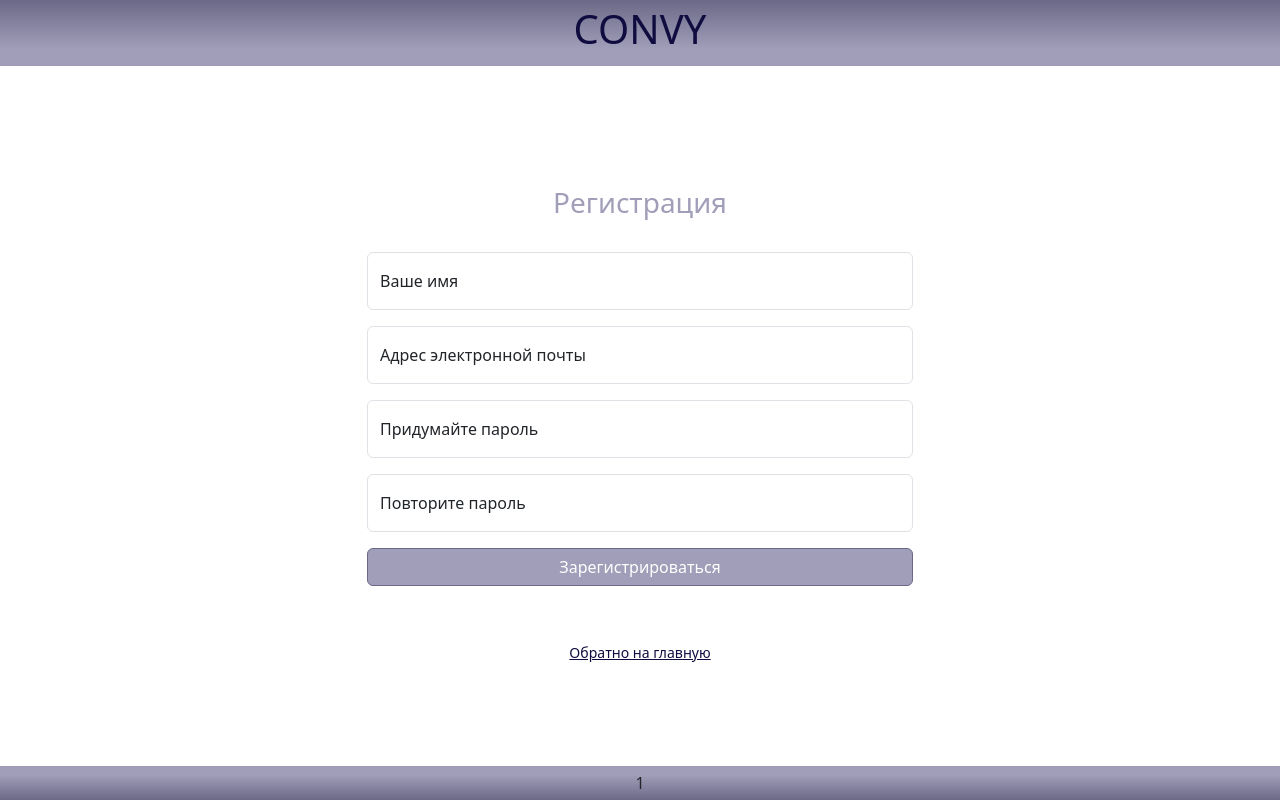
After one commit to Rayvik014/convy, a Django app: page /registration/ in a window 1280 px wide. The commit adds this page. Run offline with Django 4.2, Linux system fonts and the light colour scheme; some libraries are stand-ins or nearby versions.

Commit message:
make sure it works

```diff
--- a/controls/forms.py
+++ b/controls/forms.py
@@ -2,9 +2,15 @@ from django import forms
 
 class AnswerForm(forms.Form):
     answer = forms.CharField(label="answer", max_length=50)
-    offered_answer = forms.CharField(label='offered_answer')
-    offered_id = forms.IntegerField(label='offered_id')
+    offered_answer = forms.CharField(label="offered_answer")
+    offered_id = forms.IntegerField(label="offered_id")
 
 class LoginForm(forms.Form):
-    email_value = forms.EmailField(label="email_value")
-    password_value = forms.CharField(label='password_value')
+    email_value = forms.EmailField(label="email_value", max_length=50)
+    password_value = forms.CharField(label="password_value", max_length=50)
+
+class RegistrationForm(forms.Form):
+    user_name = forms.CharField(label="user_name", max_length=50)
+    user_email = forms.EmailField(label="user_email", max_length=50)
+    user_password_1 = forms.CharField(min_length=6, max_length=50)
+    user_password_2 = forms.CharField(min_length=6, max_length=50)
--- a/controls/static/css/convy.css
+++ b/controls/static/css/convy.css
@@ -1,7 +1,7 @@
 :root {
-    --color1: #FFB473; /* bright */
-    --color2: #FF9840; /* light */
-    --color3: #A64D00; /* dark */
+    --color1: #6B6987; /* bright */
+    --color2: #A09EB8; /* light */
+    --color3: #100C40; /* dark */
     }
 
 .color1 {
--- a/controls/templates/controls/Game.html
+++ b/controls/templates/controls/Game.html
@@ -1,4 +1,8 @@
 {% extends "controls/base.html" %}
+
+{% block title %}
+    <title>Convy</title>
+{% endblock %}
 
 {% block head_right %}
     <p class="color3" align="right"><small> Выполнен вход: {{ user }}. <a class="color3" href="{% url 'logout' %}"> <br> Нажмите чтобы выйти </small></a></p>
--- a/controls/templates/controls/base.html
+++ b/controls/templates/controls/base.html
@@ -6,7 +6,8 @@
     <meta name="viewport" content="width=device-width, initial-scale=1">
     <link rel="stylesheet" href="{% static 'css/bootstrap.min.css' %}" >
     <link rel="stylesheet" href="{% static 'css/convy.css' %}">
-    <title>Привет мир!</title>
+    {% block title %}
+    {% endblock %}
 </head>
 <body>
 <header>
--- a/controls/urls.py
+++ b/controls/urls.py
@@ -7,7 +7,8 @@ urlpatterns = [
     path("game/PlusOneWord", views.button_plus_one, name="PlusOneWord"),
     path("game/PlusTenWords", views.button_plus_ten, name="PlusTenWords"),
     path("game/answer", views.answer, name="answer"),
-    path("login/", views.my_login, name='login'),
-    path("logout/", views.my_logout, name='logout'),
+    path("login/", views.my_login, name="login"),
+    path("logout/", views.my_logout, name="logout"),
+    path("registration/", views.registration, name="registration")
 
 ]
--- a/controls/views.py
+++ b/controls/views.py
@@ -1,7 +1,7 @@
 from django.shortcuts import render
-from .models import Word, Progress
+from .models import Word, Progress, User
 from django.http import HttpResponseRedirect, HttpResponse
-from .forms import AnswerForm, LoginForm
+from .forms import AnswerForm, LoginForm, RegistrationForm
 from django.urls import reverse
 import random
 from django.contrib.auth import get_user_model, login, logout
@@ -199,7 +199,7 @@ def my_login(request):
     if request.method == 'POST':
         form = LoginForm(request.POST)
         if form.is_valid():
-            user = EmailBackend().authenticate(request, username=form.cleaned_data['email_value'],
+            user = EmailBackend().authenticate(request, username=form.cleaned_data['email_value'].lower(),
                                                         password=form.cleaned_data['password_value'])
             if user is not None:
                 if user.is_active:
@@ -216,5 +216,27 @@ def my_login(request):
 
 def my_logout(request):
     logout(request)
-    message = "Выход выполнен"
-    return HttpResponseRedirect(reverse('index') + '?message-auth=' + message)
+    return HttpResponseRedirect(reverse('index'))
+
+def registration(request):
+    message = ""
+    if request.method == 'POST':
+        form = RegistrationForm(request.POST)
+        if form.is_valid():
+            user_name = form.cleaned_data['user_name']
+            user_email = form.cleaned_data['user_email'].lower()
+            user_password_1 = form.cleaned_data['user_password_1']
+            user_password_2 = form.cleaned_data['user_password_2']
+            if user_password_1 == user_password_2:
+                User.objects.create_user(user_name, user_email, user_password_1)
+                user = EmailBackend().authenticate(request, username=user_email,
+                                                            password=user_password_1)
+                login(request, user)
+                return HttpResponseRedirect(reverse('index'))
+            else:
+                message = "Пароли не совпадают, попробуйте снова!"
+        else:
+            message = "Необходимые поля не заполнены, попробуйте еще раз"
+    form = RegistrationForm()
+    return render(request, 'registration/registration.html', {'form': form,
+                                                              'message':message})
--- /dev/null
+++ b/templates/registration/registration.html
@@ -0,0 +1,47 @@
+{% extends "controls/base.html" %}
+
+{% block title %}
+    <title>Convy - Регистрация</title>
+{% endblock %}
+
+{% block center %}
+    {% if user.is_authenticated %}
+        <meta http-equiv="refresh" content="0;url={% url 'index' %}" />
+    {% else %}
+        <br><br><br><br><br>
+        <h3 align="center" class="color2">Регистрация</h3>
+        <br>
+        <form class="requires-validation" action="registration/" method="post" novalidate>
+            {% csrf_token %}
+            <div class="form-floating mb-3">
+                <input name="user_name" type="text" class="form-control" id="user_name" placeholder="Адрес электронной почты" required>
+                <label for="user_name" class="form-label">Ваше имя</label>
+                <div class="valid-feedback">Принято</div>
+                <div class="invalid-feedback">Введите имя</div>
+            </div>
+            <div class="form-floating mb-3">
+                <input name="user_email" type="email" class="form-control" id="user_email" placeholder="Пароль" required>
+                <label for="user_email" class="form-label">Адрес электронной почты</label>
+                <div class="valid-feedback">Принято</div>
+                <div class="invalid-feedback">Введите адрес электронной почты</div>
+            </div>
+            <div class="form-floating mb-3">
+                <input name="user_password_1" type="text" class="form-control" id="user_password_1" placeholder="Адрес электронной почты" required>
+                <label for="user_password_1" class="form-label">Придумайте пароль</label>
+                <div class="valid-feedback">Принято</div>
+                <div class="invalid-feedback">Введите пароль</div>
+            </div>
+            <div class="form-floating mb-3">
+                <input name="user_password_2" type="text" class="form-control" id="user_password_2" placeholder="Пароль" required>
+                <label for="user_password_2" class="form-label">Повторите пароль</label>
+                <div class="valid-feedback">Принято</div>
+                <div class="invalid-feedback">Повторите пароль</div>
+            </div>
+            <button type="submit" value="OK" class="btn btn-primary mb-3"> Зарегистрироваться </button>
+            <br><p align="center" class="color3">{{message}}</p>
+
+        </form>
+        <br>
+        <small><p align="center" ><a class="color3" href="{% url 'index' %}">Обратно на главную</a></p></small>
+    {% endif %}
+{% endblock %}
```
Also changed, not shown: controls/templates/controls/Index.html (+9 -3 lines), templates/registration/logged_out.html (+8 -6 lines).
